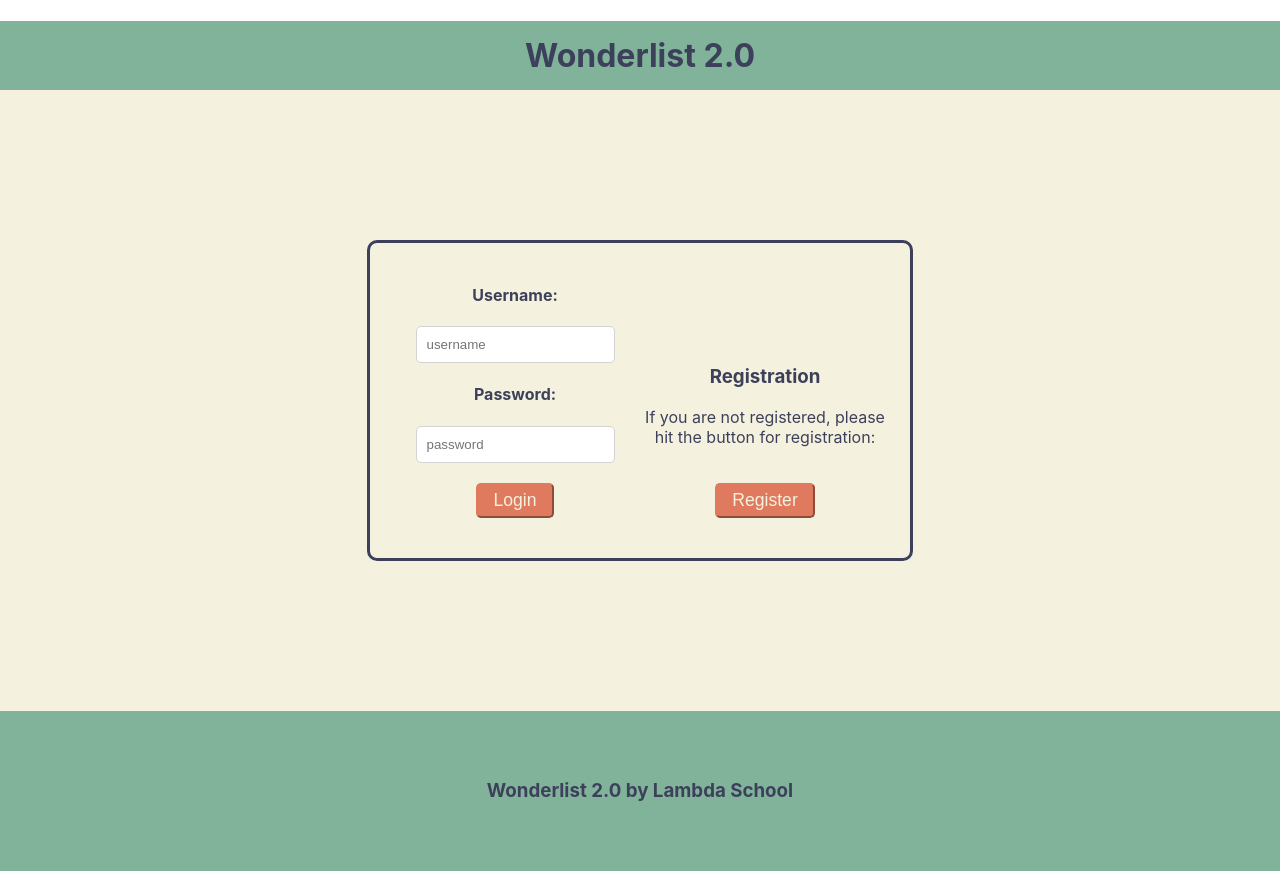
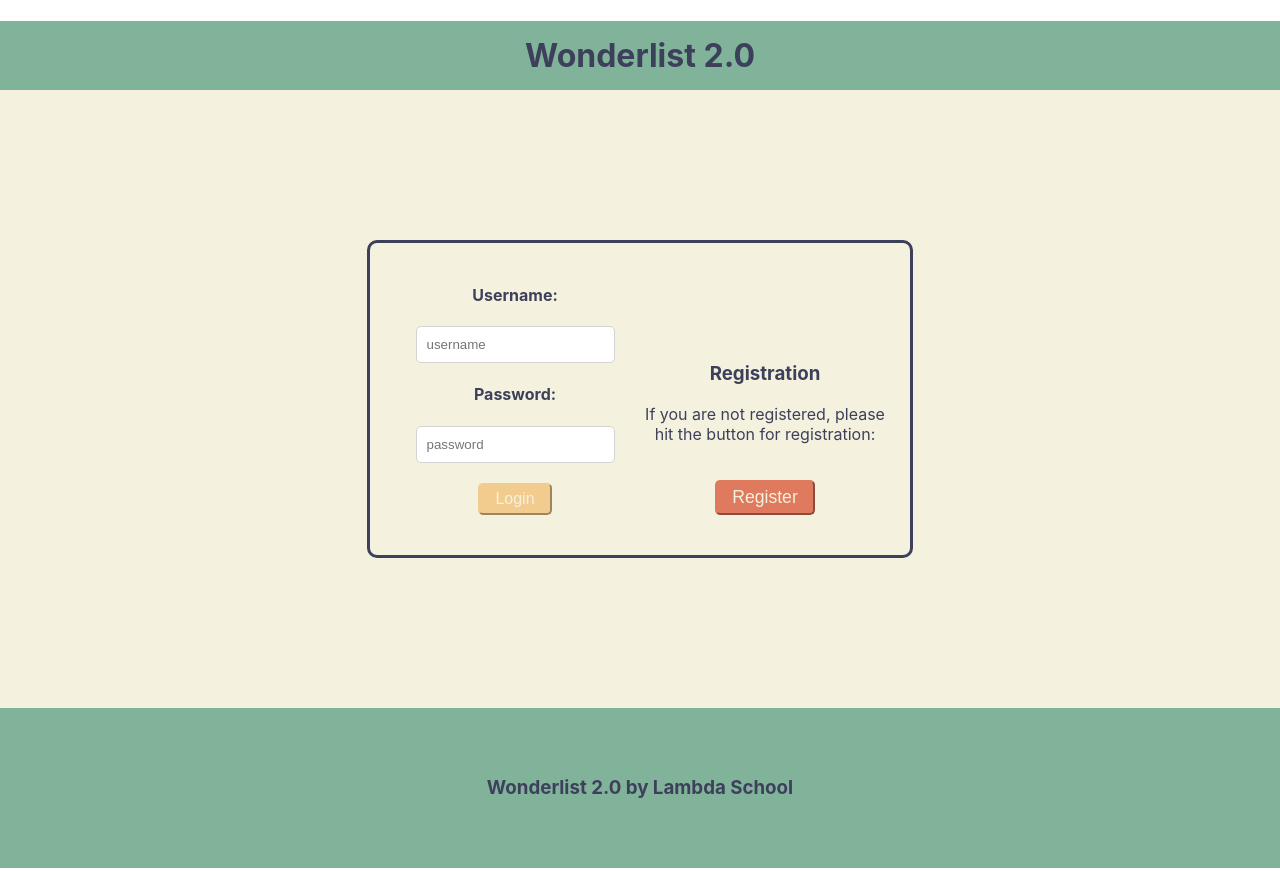
Before and after one commit to buildweek-wunderlist/frontend, a React (Create React App) app: page / in a window 1280 px wide. Built offline with nearby package versions, Linux system fonts and the light colour scheme.

Commit message:
adding button css

```diff
--- a/src/App.js
+++ b/src/App.js
@@ -100,8 +100,6 @@
       .catch((error) => alert(error))
   }
 
-
-
   //posts new user info to API from registration form when submitted
 
   const submit = () => {
@@ -139,8 +137,6 @@
     }
     setUser(newUser)
   }
-
-
 
   const update = (name, value) => {
     yup
--- a/src/components/Logon.jsx
+++ b/src/components/Logon.jsx
@@ -8,21 +8,28 @@
     flex-direction: column;
   }
 
-  .btn {
-    background-color: #e07a5f;
-    padding: 5px 15px;
-    border-radius: 5px;
-    border-color: #e07a5f;
-    margin: 20px 0;
-  }
-
-  .input{
+  .input {
     padding: 10px;
-    box-shadow:none;
+    box-shadow: none;
     border-radius: 5px;
     border: 1px solid lightgray;
   }
+`
 
+const StyledButton = styled.button`
+  padding: 5px 15px;
+  border-radius: 5px;
+  margin: 20px 0;
+  font-size: 100%;
+  background-color: #e07a5f;
+  border-color: #e07a5f;
+  color: #f4f1de;
+
+  &:disabled {
+    background-color: #f2cc8f;
+    color: #f4f1de;
+    border-color: #f2cc8f;
+  }
 `
 
 const Logon = props => {
@@ -69,7 +76,7 @@
             <div>{errors.password}</div>
           </label>
           <label>
-            <button className="btn" disabled={disabled}>Login</button>
+            <StyledButton disabled={disabled}>Login</StyledButton>
           </label>
         </form>
       </StyledLogon>
```
